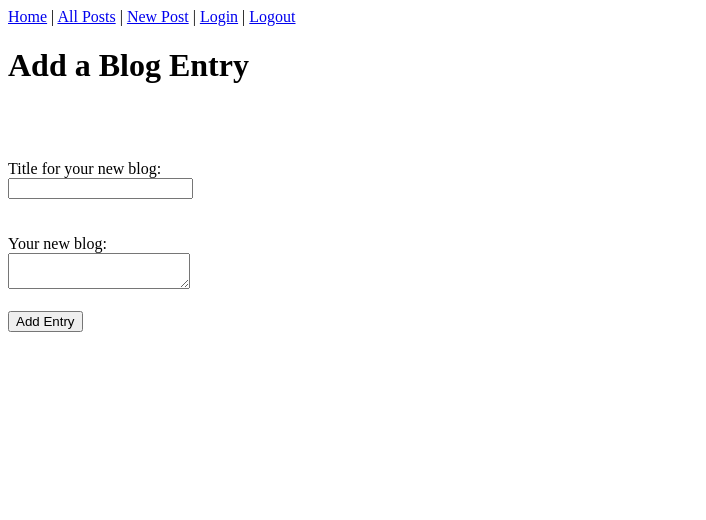
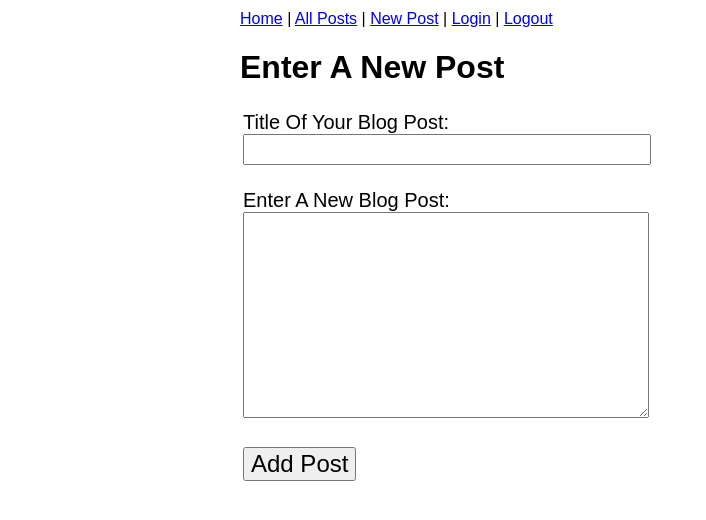
Before and after one commit to Jrhowar/blogz, a Flask app: page /newpost in a window 1280 px wide. Shown: the top 520 px of the page, without its empty margins (0-706 px from the left). Run offline with Flask 2, Linux system fonts and the light colour scheme; the visitor is signed in with stand-in values (Sample User, id 1).

Commit message:
fixed bug with new page not loading correctly.

```diff
--- a/main.py
+++ b/main.py
@@ -1,4 +1,4 @@
-from flask import Flask, request, redirect, render_template, session
+from flask import Flask, request, redirect, render_template, session, flash
 from flask_sqlalchemy import SQLAlchemy
 
 app = Flask(__name__)
@@ -73,6 +73,7 @@ def new_post():
     if request.method == 'POST':
         title_entry = request.form['title']
         body_entry = request.form['body']
+        error = False
 
         title_error=''
         body_error=''
--- a/static/style.css
+++ b/static/style.css
@@ -1,7 +1,71 @@
-.error {
-    color:orange;
+body {
+    font-family: sans-serif;
+    width: 800px;
+    margin: 0 auto;
+    padding: 10px;
 }
 
-.header {
-    text-align: center;
+.error {
+    color: red;
 }
+
+label {
+    display: block;
+    font-size: 20px;
+}
+
+input[type=text],
+input[type=password] {
+    width: 400px;
+    font-size: 20px;
+    padding: 2px;
+}
+
+textarea {
+    width: 400px;
+    height: 200px;
+    font-size: 17px;
+    font-family: monospace;
+}
+
+input[type=submit] {
+    font-size: 24px;
+}
+
+hr {
+    margin: 20px auto;
+}
+
+.post + .post {
+    margin-top: 20px;
+}
+
+.post-title {
+    font-weight: bold;
+    font-size: 20px;
+}
+
+.post-body {
+    margin: 0;
+    font-size: 17px;
+}
+
+.post-author {
+    font-style: italic;
+    font-size: 12px;
+}
+
+nav ul {
+    padding: 0;
+    display: inline-block;
+}
+
+nav ul li {
+    list-style: none;
+    display: inline-block;
+    margin-right: 15px;
+}
+
+nav #user-account {
+    float: right;
+}
--- a/templates/base.html
+++ b/templates/base.html
@@ -2,11 +2,8 @@
 <html>
     <head>
         <title>{{title}}</title>
-        <style>
-            .error{
-            color:red;
-            }
-        </style>
+        <link rel="stylesheet" href="/static/normalize.css">
+        <link rel="stylesheet" href="/static/style.css">
     </head>
 
 <body>
--- a/templates/newpost.html
+++ b/templates/newpost.html
@@ -1,25 +1,31 @@
-{% extends "base.html" %}
+{% extends 'base.html' %}
+{% block content %}
+<h1>Enter A New Post</h1>
+<form action ='/newpost' method = 'post'>
+    <table>
+        <tr>
+            <td>
+            <label>
+                Title Of Your Blog Post:</br>
+                <input type="text" name='title' value='{{title}}'/>
+                <p class="error">{{title_error}}</p>
+            </label>
+            </td>
+            <tr>
+                <td>
+                <label>
+                Enter A New Blog Post:</br>
+                <textarea name="body" rows="12" cols="75" value='{{body}}'></textarea>
+                <p class="error">{{body_error}}</p>
+                </label>
+               </td>
+            </tr>
+           <tr>
+               <td>
+                    <input type="submit" value='Add Post' />
+               </td>
+           </tr>
+        </table>
+</form>
 
-{% block content %}
-    <h1 class="header">Add a Blog Entry</h1>
-    <br>
-    <br>
-    <br>
-    <form method="POST" action="/newpost">
-    <div>
-        <label>Title for your new blog:</label>
-        <br>
-            <input type="text" name='name' title="name" value="{{ request.form['name'] }}"/>
-    </div>
-    <br>
-    <br>
-    <div>
-        <label type="text" name="body" title="Body">Your new blog:</label>
-        <br>
-            <textarea type="text" name="body">{{ request.form['body'] }}</textarea>
-        <br>
-        <br>
-            <input type="submit" value='Add Entry' />
-    </div>
-    </form>
 {% endblock %}
```
Also changed, not shown: static/normalize.css (added).
